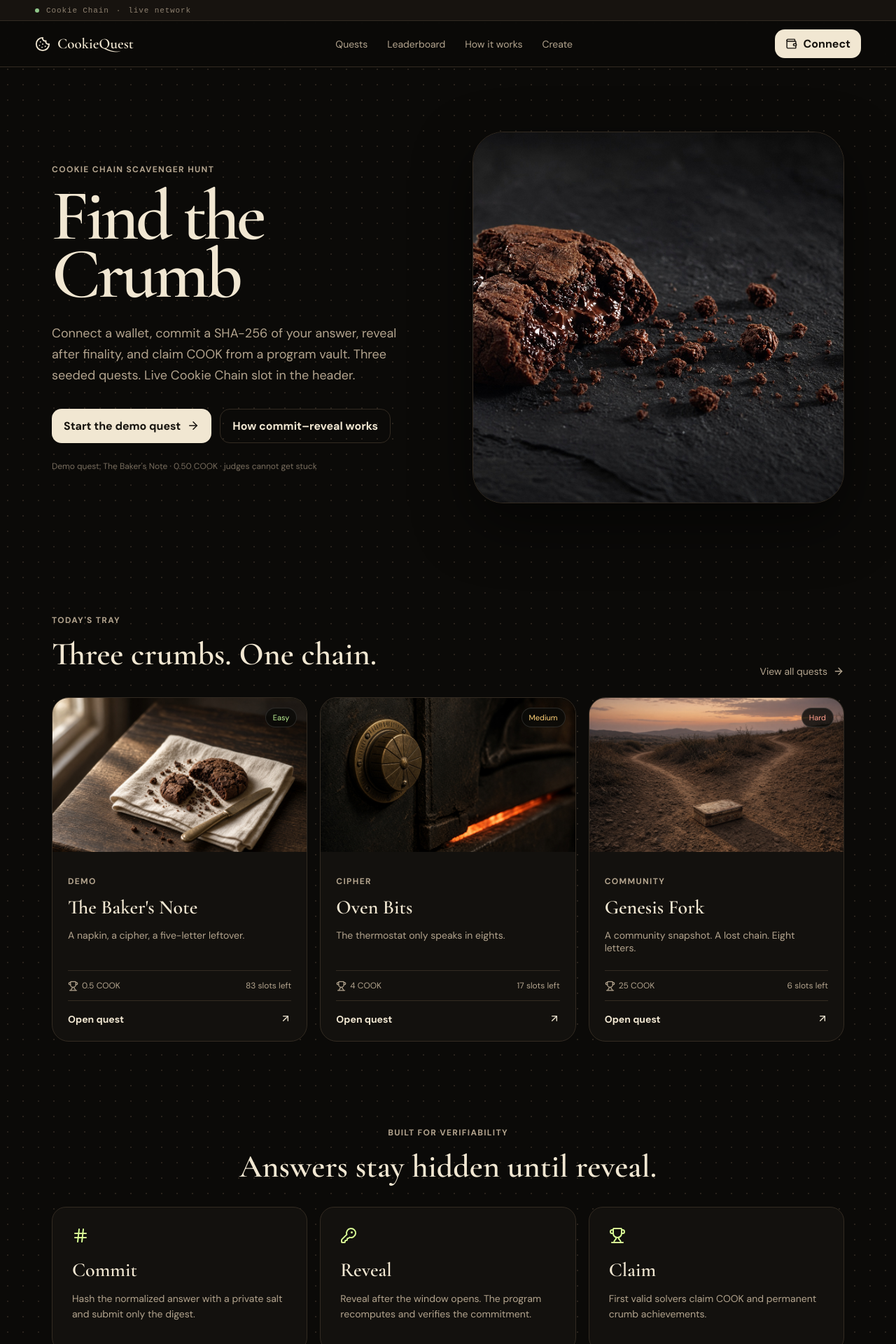
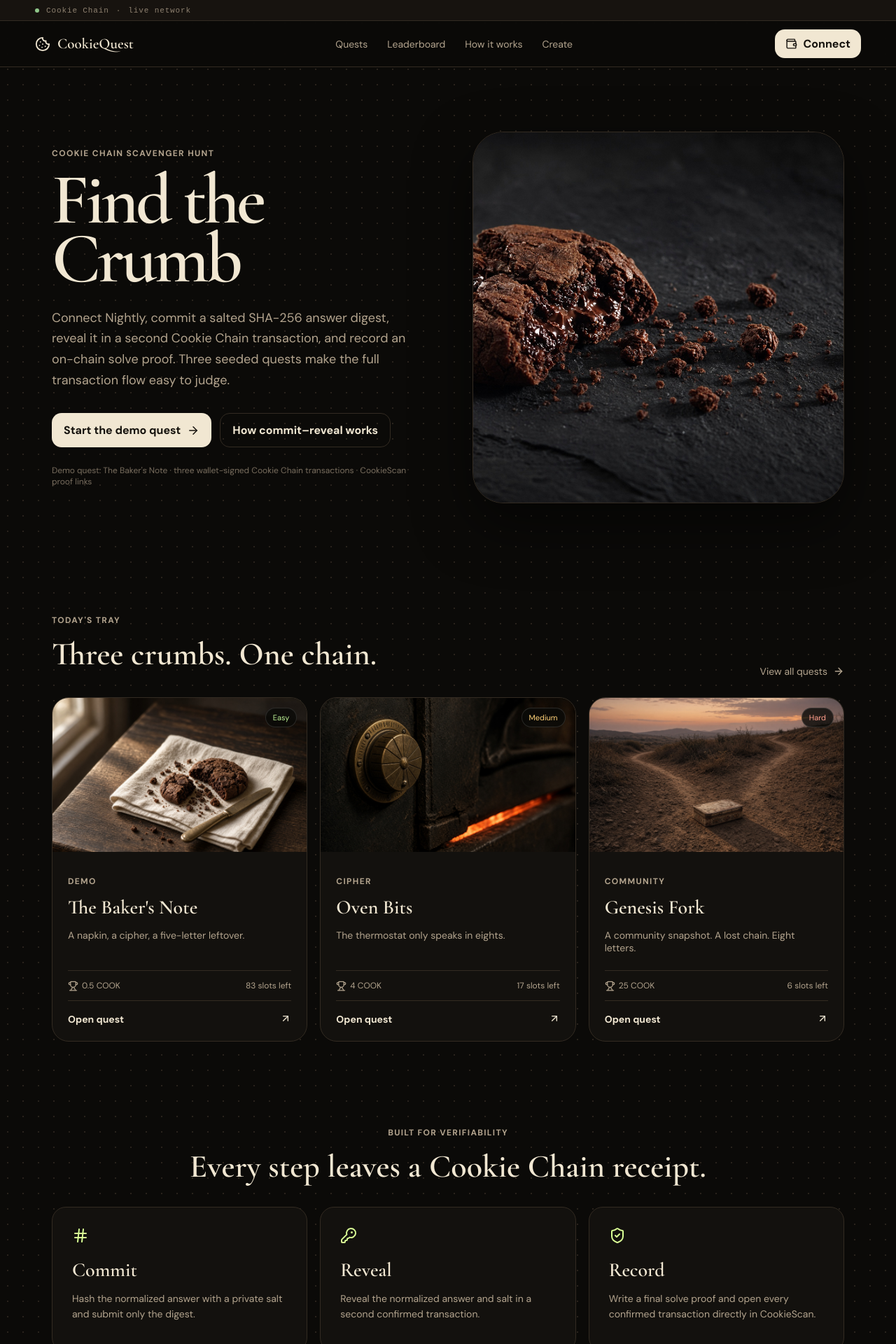
Before and after one commit to zeroday31337x/cookie, a Next.js app: page / in a window 1280 px wide. Shown: the top 1920 px of the page at 70% size. Built offline with nearby package versions, Linux system fonts and the light colour scheme; no server answers; what @solana/web3.js would draw is missing.

Commit message:
fix: make homepage claims match memo proof flow

```diff
--- a/src/app/page.tsx
+++ b/src/app/page.tsx
@@ -1,6 +1,6 @@
 import Image from "next/image";
 import Link from "next/link";
-import { ArrowRight, Hash, KeyRound, Trophy } from "lucide-react";
+import { ArrowRight, Hash, KeyRound, ShieldCheck } from "lucide-react";
 import { QuestCard } from "@/components/quest-card";
 import { quests } from "@/lib/quests";
 
@@ -11,12 +11,12 @@ export default function Home() {
         <div className="hero-copy">
           <p className="eyebrow">Cookie Chain scavenger hunt</p>
           <h1>Find the Crumb</h1>
-          <p className="lede">Connect a wallet, commit a SHA-256 of your answer, reveal after finality, and claim COOK from a program vault. Three seeded quests. Live Cookie Chain slot in the header.</p>
+          <p className="lede">Connect Nightly, commit a salted SHA-256 answer digest, reveal it in a second Cookie Chain transaction, and record an on-chain solve proof. Three seeded quests make the full transaction flow easy to judge.</p>
           <div className="button-row">
             <Link className="primary-button" href="/quests/bakers-note">Start the demo quest <ArrowRight size={18} /></Link>
             <Link className="secondary-button" href="/how-it-works">How commit–reveal works</Link>
           </div>
-          <p className="microcopy">Demo quest: The Baker&apos;s Note · 0.50 COOK · judges cannot get stuck</p>
+          <p className="microcopy">Demo quest: The Baker&apos;s Note · three wallet-signed Cookie Chain transactions · CookieScan proof links</p>
         </div>
         <div className="hero-art"><Image src="/hero.jpg" alt="A dark chocolate cookie with a trail of crumbs" fill priority sizes="(max-width: 800px) 100vw, 48vw" /></div>
       </section>
@@ -27,11 +27,11 @@ export default function Home() {
       </section>
 
       <section className="section compact mechanics">
-        <p className="eyebrow">Built for verifiability</p><h2>Answers stay hidden until reveal.</h2>
+        <p className="eyebrow">Built for verifiability</p><h2>Every step leaves a Cookie Chain receipt.</h2>
         <div className="mechanic-grid">
           <div><Hash /><h3>Commit</h3><p>Hash the normalized answer with a private salt and submit only the digest.</p></div>
-          <div><KeyRound /><h3>Reveal</h3><p>Reveal after the window opens. The program recomputes and verifies the commitment.</p></div>
-          <div><Trophy /><h3>Claim</h3><p>First valid solvers claim COOK and permanent crumb achievements.</p></div>
+          <div><KeyRound /><h3>Reveal</h3><p>Reveal the normalized answer and salt in a second confirmed transaction.</p></div>
+          <div><ShieldCheck /><h3>Record</h3><p>Write a final solve proof and open every confirmed transaction directly in CookieScan.</p></div>
         </div>
       </section>
     </main>
```
